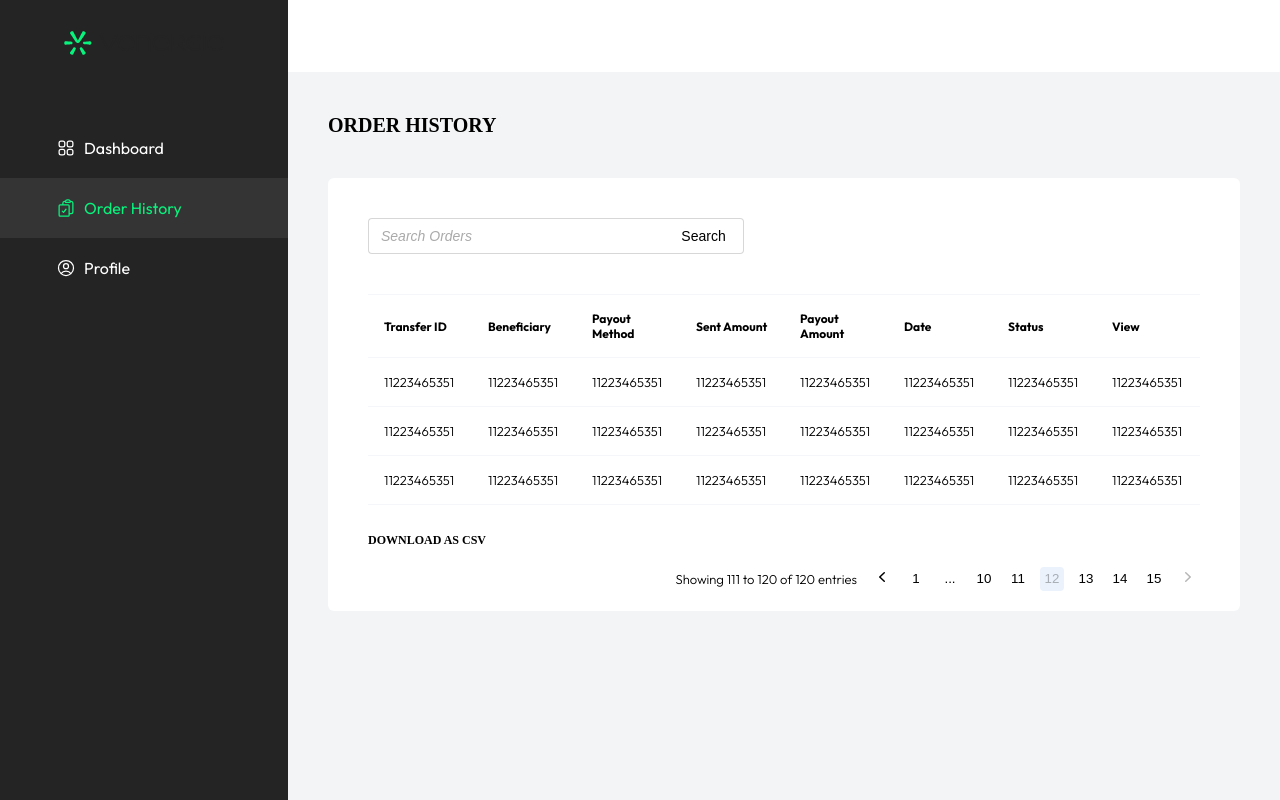
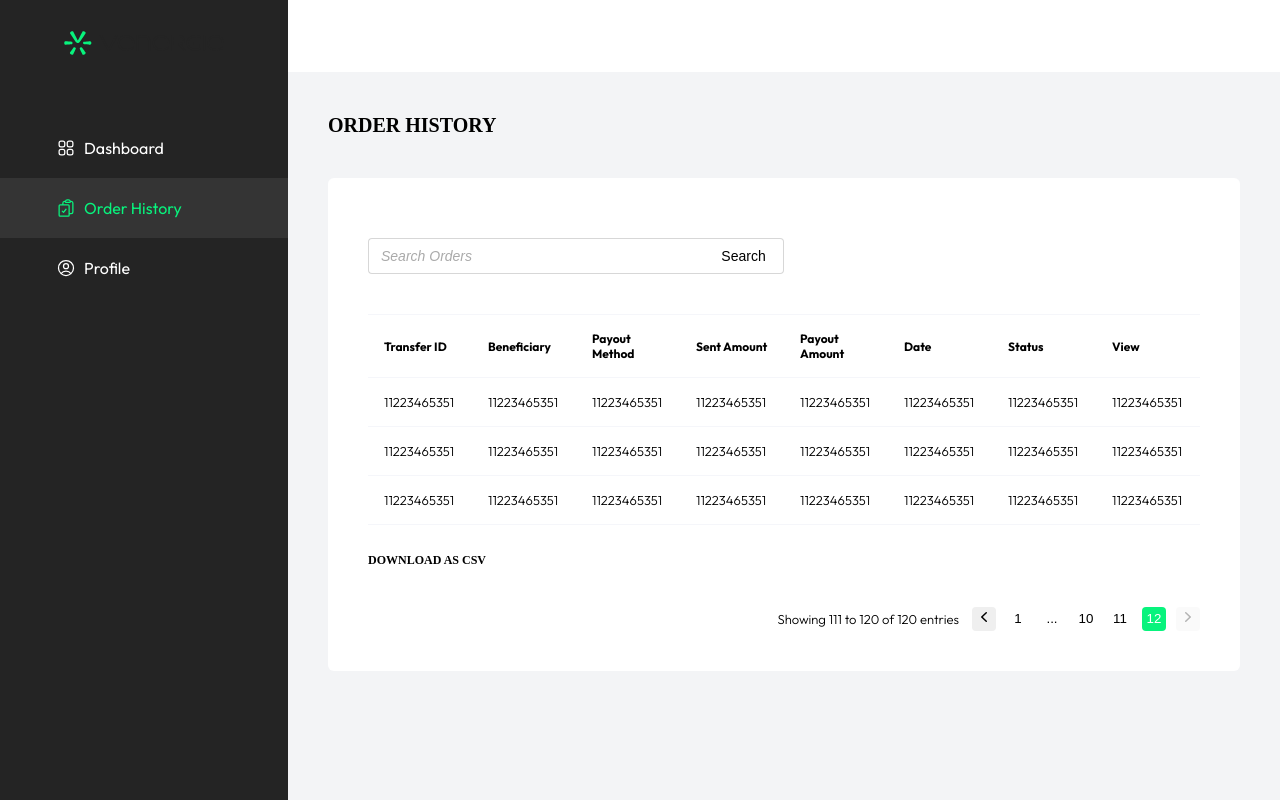
Before and after one commit to Vargent-Africa/venergie-app, a React (Vite) app: page /order-history in a window 1280 px wide. Both pictures are taken after a click on the button "12". Built offline with nearby package versions, Linux system fonts and the light colour scheme; a web font is replaced by a local one.

Commit message:
fix(Pagination): Refactored pagination

```diff
--- a/src/components/layouts/styles/user.ts
+++ b/src/components/layouts/styles/user.ts
@@ -93,7 +93,7 @@ export const MainNavContent = styled.nav`
 `;
 
 export const MainSection = styled.section`
-	padding: 4rem 4rem 5.6rem;
+	padding: 4rem 4rem;
 	display: flex;
 	flex-direction: column;
 	height: 100%;
--- a/src/components/navigation/Pagination.tsx
+++ b/src/components/navigation/Pagination.tsx
@@ -33,7 +33,6 @@ const Pagination = ({
 		));
 	} else {
 		const startValue = Math.floor((page - 1) / 5) * 5;
-
 		const buttonList = [...Array(5)].map((_, ind) => (
 			<li key={startValue + ind + 1}>
 				<styled.PaginationButton
@@ -48,7 +47,21 @@ const Pagination = ({
 
 		middleNumbers = (
 			<>
-				{page > 5 && (
+				{buttonList}
+				<li>
+					<styled.PaginationButton>...</styled.PaginationButton>
+				</li>
+				<li>
+					<styled.PaginationButton onClick={() => changePage(pages)}>
+						{pages}
+					</styled.PaginationButton>
+				</li>
+			</>
+		);
+
+		if (page > 5) {
+			if (pages - page >= 5) {
+				middleNumbers = (
 					<>
 						<li>
 							<styled.PaginationButton onClick={() => changePage(1)}>
@@ -63,11 +76,7 @@ const Pagination = ({
 								{startValue}
 							</styled.PaginationButton>
 						</li>
-					</>
-				)}
-				{buttonList}
-				{pages - page >= 5 && (
-					<>
+						{buttonList}
 						<li>
 							<styled.PaginationButton>...</styled.PaginationButton>
 						</li>
@@ -77,9 +86,43 @@ const Pagination = ({
 							</styled.PaginationButton>
 						</li>
 					</>
-				)}
-			</>
-		);
+				);
+			} else {
+				let amountLeft = pages - page + 5;
+				middleNumbers = (
+					<>
+						<li>
+							<styled.PaginationButton onClick={() => changePage(1)}>
+								1
+							</styled.PaginationButton>
+						</li>
+						<li>
+							<styled.PaginationButton>...</styled.PaginationButton>
+						</li>
+						<li>
+							<styled.PaginationButton onClick={() => changePage(startValue)}>
+								{startValue}
+							</styled.PaginationButton>
+						</li>
+						{amountLeft > 0 &&
+							[...Array(amountLeft)].map((_, ind) => (
+								<styled.PaginationListItem
+									key={startValue + ind + 1}
+									active={pages < startValue + ind + 1}
+								>
+									<styled.PaginationButton
+										onClick={() => changePage(startValue + ind + 1)}
+										disabled={page === startValue + ind + 1}
+										active={page === startValue + ind + 1}
+									>
+										{startValue + ind + 1}
+									</styled.PaginationButton>
+								</styled.PaginationListItem>
+							))}
+					</>
+				);
+			}
+		}
 	}
 
 	return (
@@ -93,7 +136,7 @@ const Pagination = ({
 			)}
 			<styled.PaginationList>
 				<li>
-					<styled.PaginationButton
+					<styled.PaginationButtonPlain
 						onClick={() => changePage(page - 1)}
 						disabled={page === 1}
 					>
@@ -110,11 +153,11 @@ const Pagination = ({
 								clipRule="evenodd"
 							/>
 						</svg>
-					</styled.PaginationButton>
+					</styled.PaginationButtonPlain>
 				</li>
 				{middleNumbers}
 				<li>
-					<styled.PaginationButton
+					<styled.PaginationButtonPlain
 						onClick={() => changePage(page + 1)}
 						disabled={page === pages}
 					>
@@ -131,7 +174,7 @@ const Pagination = ({
 								clipRule="evenodd"
 							/>
 						</svg>
-					</styled.PaginationButton>
+					</styled.PaginationButtonPlain>
 				</li>
 			</styled.PaginationList>
 		</styled.PaginationWrapper>
--- a/src/components/navigation/styles/pagination.ts
+++ b/src/components/navigation/styles/pagination.ts
@@ -1,6 +1,6 @@
 import styled from "styled-components";
 
-// import { Colors } from "utils/colors";
+import { Colors } from "utils/colors";
 
 export const PaginationWrapper = styled.div`
 	font-size: 1.3rem;
@@ -24,9 +24,21 @@ export const PaginationList = styled.ul`
 	font-weight: 400;
 `;
 
-export const PaginationButton = styled.button<{ active?: boolean }>`
+export const PaginationListItem = styled.li<{ active?: boolean }>`
+	display: ${({ active }) => (active ? "none" : "block")};
+`;
+
+export const PaginationButtonPlain = styled.button`
 	width: 2.4rem;
 	height: 2.4rem;
 	border-radius: 4px;
-	background-color: ${({ active }) => (active ? "#EBF2FC" : "white")};
+	cursor: pointer;
 `;
+
+export const PaginationButton = styled(PaginationButtonPlain)<{
+	active?: boolean;
+}>`
+	background-color: ${({ active }) =>
+		active ? Colors.greenAquaBright : Colors.white};
+	color: ${({ active }) => (active ? Colors.white : Colors.black)};
+`;
--- a/src/components/tables/Table.tsx
+++ b/src/components/tables/Table.tsx
@@ -1,17 +1,11 @@
-import { JSX } from "react";
 import * as styled from "./styles/table";
 
 type TableProps = {
 	showSearch?: boolean;
 	pageName?: string;
-	pagination?: JSX.Element | null;
 };
 
-const Table = ({
-	showSearch = true,
-	pageName = "",
-	pagination,
-}: TableProps) => {
+const Table = ({ showSearch = true, pageName = "" }: TableProps) => {
 	return (
 		<styled.TableWrapper>
 			{showSearch && (
@@ -74,7 +68,6 @@ const Table = ({
 					</styled.TableBody>
 				</styled.Table>
 				<styled.TableExtraText>Download as CSV</styled.TableExtraText>
-				{pagination && pagination}
 			</styled.TableContainer>
 		</styled.TableWrapper>
 	);
--- a/src/components/tables/styles/table.ts
+++ b/src/components/tables/styles/table.ts
@@ -6,7 +6,6 @@ export const TableWrapper = styled.section`
 	margin-top: 2rem;
 	padding-bottom: 2rem;
 	background-color: ${Colors.white};
-	border-radius: 6px;
 	overflow: hidden;
 `;
 
@@ -21,7 +20,7 @@ export const SearchContainer = styled.div`
 	width: 50%;
 	display: flex;
 	align-items: center;
-	padding: 0 4rem;
+	/* padding: 0 4rem; */
 
 	@media (max-width: 768px) {
 		width: 66.666667%;
@@ -78,7 +77,7 @@ export const SearchButton = styled.button`
 `;
 
 export const TableContainer = styled.div`
-	padding: 2rem 4rem 0;
+	padding: 2rem 0 0;
 
 	@media (max-width: 768px) {
 		padding: 0 2.4rem;
--- a/src/containers/Dashboard/Dashboard.tsx
+++ b/src/containers/Dashboard/Dashboard.tsx
@@ -16,7 +16,9 @@ const Dashboard = () => {
 						<styled.OrderMoreLink>See All</styled.OrderMoreLink>
 					</Link>
 				</styled.RecentOrderHeader>
-				<Table pageName="Dashboard" />
+				<styled.RecentOrderContainer>
+					<Table pageName="Dashboard" />
+				</styled.RecentOrderContainer>
 			</styled.RecentOrderWrapper>
 		</styled.DashboardWrapper>
 	);
--- a/src/containers/Dashboard/styles/dashboard.ts
+++ b/src/containers/Dashboard/styles/dashboard.ts
@@ -22,6 +22,14 @@ export const RecentOrderText = styled.h1`
 	font-size: 1.6rem;
 `;
 
+export const RecentOrderContainer = styled.div`
+	margin-top: 2rem;
+	background-color: ${Colors.white};
+	border-radius: 6px;
+	overflow: hidden;
+	padding: 0 4rem 4rem;
+`;
+
 export const OrderMoreLink = styled.span`
 	color: ${Colors.forestGreen};
 	font-size: 1.5rem;
--- a/src/containers/Orders/orderHistory.tsx
+++ b/src/containers/Orders/orderHistory.tsx
@@ -33,9 +33,7 @@ const OrderHistory = () => {
 		<styled.OrderWrapper>
 			<styled.OrderHeader>Order History</styled.OrderHeader>
 			<styled.OrderContainer>
-				<Table
-					pageName="Orders"
-					pagination={
+				<Table pageName="Orders" />
 				<Pagination
 					page={+page}
 					pages={pages}
@@ -43,8 +41,6 @@ const OrderHistory = () => {
 					changePage={changePage}
 					totalRecords={total}
 				/>
-					}
-				/>
 			</styled.OrderContainer>
 		</styled.OrderWrapper>
 	);
--- a/src/containers/Orders/styles/order.ts
+++ b/src/containers/Orders/styles/order.ts
@@ -1,4 +1,6 @@
 import styled from "styled-components";
+
+import { Colors } from "utils/colors";
 
 export const OrderWrapper = styled.section``;
 
@@ -8,4 +10,8 @@ export const OrderHeader = styled.h1`
 
 export const OrderContainer = styled.div`
 	margin-top: 4rem;
+	background-color: ${Colors.white};
+	border-radius: 6px;
+	overflow: hidden;
+	padding: 0 4rem 4rem;
 `;
```
Lines whose indentation alone changed are shown as unchanged.
